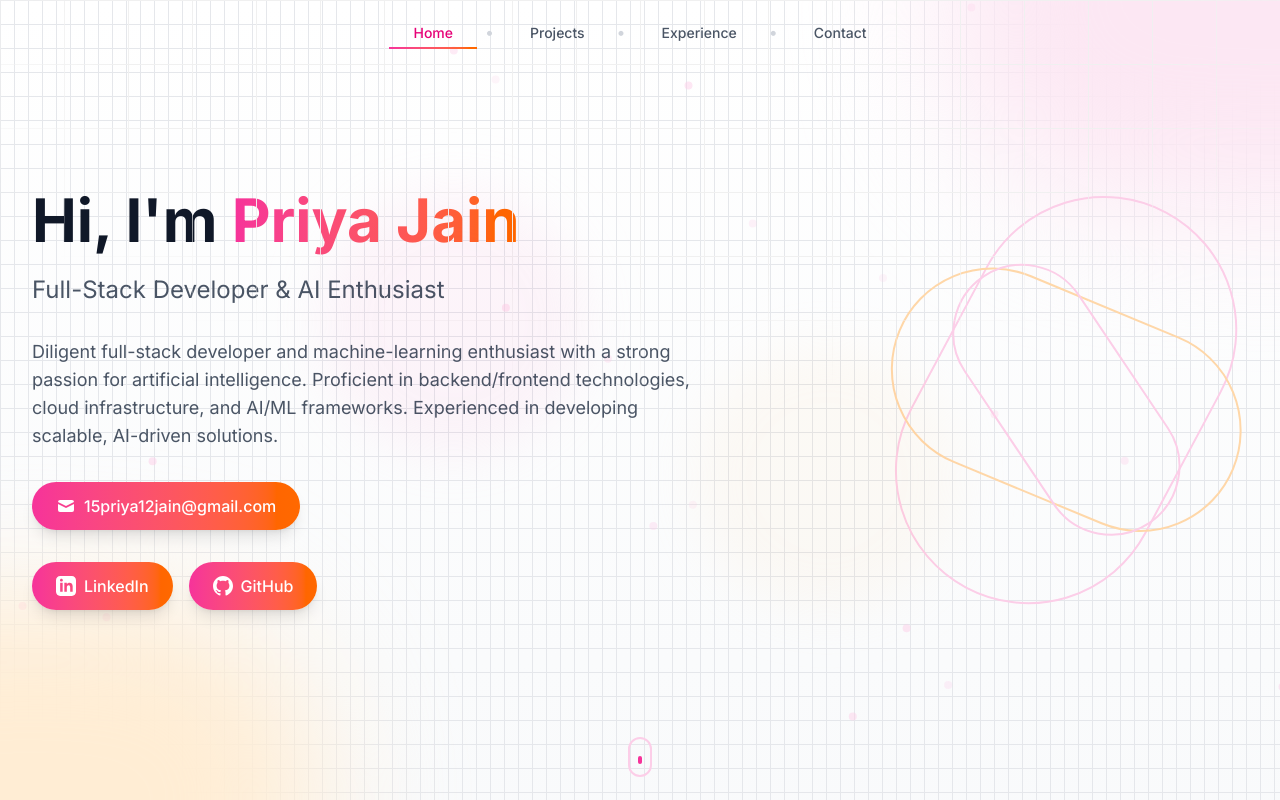
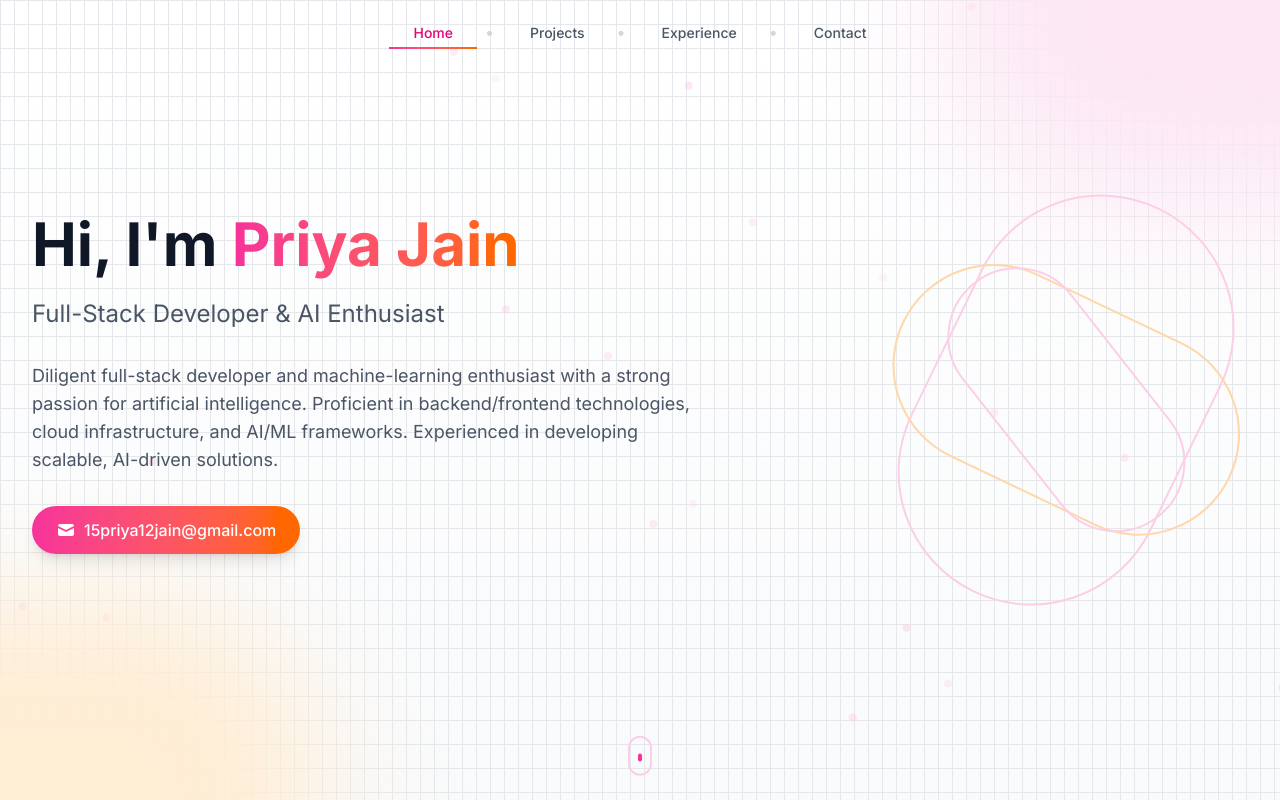
Before and after one commit to 15priya12/port, a Next.js app: page / in a window 1280 px wide. Shown: the top 800 px of the page. Built offline with nearby package versions, Linux system fonts and the light colour scheme.

Commit message:
trying again

```diff
--- a/src/components/Contact.tsx
+++ b/src/components/Contact.tsx
@@ -1,21 +1,24 @@
 'use client';
 
-import { useState } from 'react';
+import { useState, useEffect } from 'react';
 import { motion } from 'framer-motion';
 import emailjs from '@emailjs/browser';
 
 const Contact = () => {
-  const [formData, setFormData] = useState({
-    name: '',
-    email: '',
-    message: ''
-  });
   const [status, setStatus] = useState<'idle' | 'sending' | 'success' | 'error'>('idle');
+  const [positions, setPositions] = useState<Array<{ x: number; y: number }>>([]);
 
-  const handleSubmit = async (e: React.FormEvent) => {
+  useEffect(() => {
+    const newPositions = Array.from({ length: 15 }, () => ({
+      x: Math.random() * window.innerWidth,
+      y: Math.random() * window.innerHeight,
+    }));
+    setPositions(newPositions);
+  }, []);
+
+  const handleSubmit = async (e: React.FormEvent<HTMLFormElement>) => {
     e.preventDefault();
     setStatus('sending');
-
     try {
       const result = await emailjs.sendForm(
         process.env.NEXT_PUBLIC_EMAILJS_SERVICE_ID!,
@@ -25,7 +28,7 @@ const Contact = () => {
       );
       if (result.text === 'OK') {
         setStatus('success');
-        setFormData({ name: '', email: '', message: '' });
+        (e.target as HTMLFormElement).reset();
       } else {
         throw new Error('Failed to send email');
       }
@@ -36,45 +39,65 @@ const Contact = () => {
   };
 
   return (
-    <section id="contact" className="min-h-screen py-20 bg-gradient-to-b from-white to-gray-50">
-      {/* Background Elements */}
-      <div className="absolute inset-0 overflow-hidden pointer-events-none">
-        <div className="absolute inset-0 bg-[linear-gradient(to_right,#f0f0f0_1px,transparent_1px),linear-gradient(to_bottom,#f0f0f0_1px,transparent_1px)] bg-[size:4rem_4rem] [mask-image:radial-gradient(ellipse_60%_50%_at_50%_0%,#000_70%,transparent_100%)]" />
+    <section id="contact" className="relative min-h-screen overflow-hidden bg-gradient-to-b from-white to-gray-50">
+      {/* Animated Background Grid */}
+      <div className="absolute inset-0 bg-[linear-gradient(to_right,#e5e7eb_1px,transparent_1px),linear-gradient(to_bottom,#e5e7eb_1px,transparent_1px)] bg-[size:14px_24px]"></div>
+
+      {/* Floating Elements */}
+      <div className="absolute inset-0 overflow-hidden">
+        {positions.map((pos, i) => (
           <motion.div
-          className="absolute top-1/4 left-1/4 w-64 h-64 bg-pink-200 rounded-full mix-blend-multiply filter blur-xl opacity-20"
+            key={i}
+            className="absolute w-2 h-2 bg-pink-200 rounded-full"
+            initial={pos}
+            animate={{
+              y: [pos.y, pos.y - 20, pos.y],
+              opacity: [0.2, 0.5, 0.2],
+            }}
+            transition={{
+              duration: 2 + Math.random() * 2,
+              repeat: Infinity,
+              delay: Math.random() * 2,
+            }}
+          />
+        ))}
+      </div>
+
+      {/* Organic Shapes */}
+      <div className="absolute inset-0 overflow-hidden">
+        <motion.div
           animate={{
             scale: [1, 1.2, 1],
-            x: [0, 30, 0],
-            y: [0, -30, 0],
+            rotate: [0, 5, 0],
           }}
           transition={{
             duration: 8,
             repeat: Infinity,
-            repeatType: "reverse"
+            ease: "easeInOut",
           }}
+          className="absolute -top-1/4 -right-1/4 w-1/2 h-1/2 bg-pink-100 rounded-full blur-3xl"
         />
         <motion.div
-          className="absolute bottom-1/4 right-1/4 w-64 h-64 bg-orange-100 rounded-full mix-blend-multiply filter blur-xl opacity-20"
           animate={{
-            scale: [1, 1.2, 1],
-            x: [0, -30, 0],
-            y: [0, 30, 0],
+            scale: [1, 1.1, 1],
+            rotate: [0, -5, 0],
           }}
           transition={{
-            duration: 8,
+            duration: 6,
             repeat: Infinity,
-            repeatType: "reverse"
+            ease: "easeInOut",
           }}
+          className="absolute -bottom-1/4 -left-1/4 w-1/2 h-1/2 bg-orange-100 rounded-full blur-3xl"
         />
       </div>
 
-      <div className="max-w-7xl mx-auto px-4 sm:px-6 lg:px-8 relative">
-        <div className="text-center mb-16">
+      <div className="relative max-w-4xl mx-auto px-4 sm:px-6 lg:px-8 py-20">
+        <div className="text-center mb-10">
           <motion.h2
             initial={{ opacity: 0, y: 20 }}
             whileInView={{ opacity: 1, y: 0 }}
             viewport={{ once: true }}
-            className="text-4xl font-bold text-gray-900 mb-4"
+            className="text-4xl font-bold bg-gradient-to-r from-pink-500 to-orange-500 text-transparent bg-clip-text mb-4"
           >
             Let&apos;s Connect
           </motion.h2>
@@ -85,72 +108,48 @@ const Contact = () => {
             transition={{ delay: 0.2 }}
             className="text-lg text-gray-600 max-w-2xl mx-auto"
           >
-            I&apos;m always open to discussing new projects, creative ideas, or opportunities to be part of your vision.
+            I&apos;m always excited to collaborate on innovative projects and explore new opportunities. Let&apos;s create something amazing together!
           </motion.p>
         </div>
-
-        <div className="grid grid-cols-1 md:grid-cols-2 gap-12 items-start">
-          {/* Contact Information */}
+        <div className="grid grid-cols-1 md:grid-cols-2 gap-10 items-start">
+          {/* Social/Contact Card */}
           <motion.div
             initial={{ opacity: 0, x: -20 }}
             whileInView={{ opacity: 1, x: 0 }}
             viewport={{ once: true }}
             transition={{ delay: 0.3 }}
-            className="space-y-8"
+            className="bg-white/80 backdrop-blur-sm rounded-2xl p-8 shadow-lg flex flex-col items-center mb-8 md:mb-0 border border-gray-100"
           >
-            <div className="bg-white rounded-2xl p-8 shadow-lg hover:shadow-xl transition-shadow duration-300">
-              <h3 className="text-2xl font-semibold text-gray-900 mb-6">Get in Touch</h3>
-              <div className="space-y-6">
-                <div className="flex items-start space-x-4">
-                  <div className="flex-shrink-0 w-12 h-12 bg-pink-100 rounded-lg flex items-center justify-center">
-                    <span className="text-2xl">📧</span>
-                  </div>
-                  <div>
-                    <h4 className="text-lg font-medium text-gray-900">Email</h4>
-                    <a href="mailto:15priya12jain@gmail.com" className="text-pink-600 hover:text-pink-700 transition-colors">
-                      15priya12jain@gmail.com
-                    </a>
-                  </div>
-                </div>
-                <div className="flex items-start space-x-4">
-                  <div className="flex-shrink-0 w-12 h-12 bg-orange-100 rounded-lg flex items-center justify-center">
-                    <span className="text-2xl">📍</span>
-                  </div>
-                  <div>
-                    <h4 className="text-lg font-medium text-gray-900">Location</h4>
-                    <p className="text-gray-600">India</p>
-                  </div>
-                </div>
-                <div className="flex items-start space-x-4">
-                  <div className="flex-shrink-0 w-12 h-12 bg-blue-100 rounded-lg flex items-center justify-center">
-                    <span className="text-2xl">🔗</span>
-                  </div>
-                  <div>
-                    <h4 className="text-lg font-medium text-gray-900">Connect</h4>
-                    <div className="flex space-x-4 mt-2">
-                      <a
+            <h3 className="text-2xl font-semibold bg-gradient-to-r from-pink-500 to-orange-500 text-transparent bg-clip-text mb-6">Connect with me</h3>
+            <div className="flex flex-col gap-4 w-full">
+              <motion.a
                 href="https://linkedin.com/in/15priya-12jain"
                 target="_blank"
                 rel="noopener noreferrer"
-                        className="text-blue-600 hover:text-blue-700 transition-colors"
+                whileHover={{ scale: 1.02 }}
+                whileTap={{ scale: 0.98 }}
+                className="flex items-center gap-3 px-4 py-3 rounded-lg bg-gradient-to-r from-pink-500/10 to-orange-500/10 text-gray-800 font-medium hover:from-pink-500/20 hover:to-orange-500/20 transition-all duration-300 group"
               >
+                <svg className="h-5 w-5 text-pink-500 group-hover:text-pink-600 transition-colors" fill="currentColor" viewBox="0 0 24 24">
+                  <path d="M19 0h-14c-2.761 0-5 2.239-5 5v14c0 2.761 2.239 5 5 5h14c2.762 0 5-2.239 5-5v-14c0-2.761-2.238-5-5-5zm-11 19h-3v-11h3v11zm-1.5-12.268c-.966 0-1.75-.79-1.75-1.764s.784-1.764 1.75-1.764 1.75.79 1.75 1.764-.783 1.764-1.75 1.764zm13.5 12.268h-3v-5.604c0-3.368-4-3.113-4 0v5.604h-3v-11h3v1.765c1.396-2.586 7-2.777 7 2.476v6.759z"/>
+                </svg>
                 LinkedIn
-                      </a>
-                      <a
+              </motion.a>
+              <motion.a
                 href="https://github.com/15priya12"
                 target="_blank"
                 rel="noopener noreferrer"
-                        className="text-gray-800 hover:text-gray-900 transition-colors"
+                whileHover={{ scale: 1.02 }}
+                whileTap={{ scale: 0.98 }}
+                className="flex items-center gap-3 px-4 py-3 rounded-lg bg-gradient-to-r from-pink-500/10 to-orange-500/10 text-gray-800 font-medium hover:from-pink-500/20 hover:to-orange-500/20 transition-all duration-300 group"
               >
+                <svg className="h-5 w-5 text-pink-500 group-hover:text-pink-600 transition-colors" fill="currentColor" viewBox="0 0 24 24">
+                  <path d="M12 0c-6.626 0-12 5.373-12 12 0 5.302 3.438 9.8 8.207 11.387.599.111.793-.261.793-.577v-2.234c-3.338.726-4.033-1.416-4.033-1.416-.546-1.387-1.333-1.756-1.333-1.756-1.089-.745.083-.729.083-.729 1.205.084 1.839 1.237 1.839 1.237 1.07 1.834 2.807 1.304 3.492.997.107-.775.418-1.305.762-1.604-2.665-.305-5.467-1.334-5.467-5.931 0-1.311.469-2.381 1.236-3.221-.124-.303-.535-1.524.117-3.176 0 0 1.008-.322 3.301 1.23.957-.266 1.983-.399 3.003-.404 1.02.005 2.047.138 3.006.404 2.291-1.552 3.297-1.23 3.297-1.23.653 1.653.242 2.874.118 3.176.77.84 1.235 1.911 1.235 3.221 0 4.609-2.807 5.624-5.479 5.921.43.372.823 1.102.823 2.222v3.293c0 .319.192.694.801.576 4.765-1.589 8.199-6.086 8.199-11.386 0-6.627-5.373-12-12-12z"/>
+                </svg>
                 GitHub
-                      </a>
-                    </div>
-                  </div>
-                </div>
-              </div>
+              </motion.a>
             </div>
           </motion.div>
-
           {/* Contact Form */}
           <motion.div
             initial={{ opacity: 0, x: 20 }}
@@ -158,60 +157,29 @@ const Contact = () => {
             viewport={{ once: true }}
             transition={{ delay: 0.4 }}
           >
-            <form onSubmit={handleSubmit} className="bg-white rounded-2xl p-8 shadow-lg hover:shadow-xl transition-shadow duration-300">
-              <div className="space-y-6">
+            <form onSubmit={handleSubmit} className="bg-white/80 backdrop-blur-sm rounded-2xl p-8 shadow-lg hover:shadow-xl transition-shadow duration-300 space-y-6 border border-gray-100">
               <div>
-                  <label htmlFor="name" className="block text-sm font-medium text-gray-700 mb-2">
-                    Name
-                  </label>
-                  <input
-                    type="text"
-                    id="name"
-                    name="from_name"
-                    value={formData.name}
-                    onChange={(e) => setFormData({ ...formData, name: e.target.value })}
-                    className="w-full px-4 py-3 rounded-lg border border-gray-200 focus:ring-2 focus:ring-pink-500 focus:border-transparent transition-all duration-300"
-                    required
-                  />
+                <label htmlFor="from_name" className="block text-sm font-medium text-gray-700 mb-2">Your Name</label>
+                <input type="text" name="from_name" id="from_name" className="w-full px-4 py-3 rounded-lg border border-gray-200 focus:ring-2 focus:ring-pink-500 focus:border-transparent transition-all duration-300" required />
               </div>
               <div>
-                  <label htmlFor="email" className="block text-sm font-medium text-gray-700 mb-2">
-                    Email
-                  </label>
-                  <input
-                    type="email"
-                    id="email"
-                    name="from_email"
-                    value={formData.email}
-                    onChange={(e) => setFormData({ ...formData, email: e.target.value })}
-                    className="w-full px-4 py-3 rounded-lg border border-gray-200 focus:ring-2 focus:ring-pink-500 focus:border-transparent transition-all duration-300"
-                    required
-                  />
+                <label htmlFor="from_email" className="block text-sm font-medium text-gray-700 mb-2">Your Email</label>
+                <input type="email" name="from_email" id="from_email" className="w-full px-4 py-3 rounded-lg border border-gray-200 focus:ring-2 focus:ring-pink-500 focus:border-transparent transition-all duration-300" required />
               </div>
               <div>
-                  <label htmlFor="message" className="block text-sm font-medium text-gray-700 mb-2">
-                    Message
-                  </label>
-                  <textarea
-                    id="message"
-                    name="message"
-                    value={formData.message}
-                    onChange={(e) => setFormData({ ...formData, message: e.target.value })}
-                    rows={4}
-                    className="w-full px-4 py-3 rounded-lg border border-gray-200 focus:ring-2 focus:ring-pink-500 focus:border-transparent transition-all duration-300"
-                    required
-                  />
+                <label htmlFor="message" className="block text-sm font-medium text-gray-700 mb-2">Message</label>
+                <textarea name="message" id="message" rows={4} className="w-full px-4 py-3 rounded-lg border border-gray-200 focus:ring-2 focus:ring-pink-500 focus:border-transparent transition-all duration-300" required />
               </div>
               <motion.button
                 type="submit"
                 disabled={status === 'sending'}
-                  className={`w-full py-3 px-6 rounded-lg font-medium transition-all duration-300 transform ${
+                whileHover={status !== 'sending' ? { scale: 1.02 } : {}}
+                whileTap={status !== 'sending' ? { scale: 0.98 } : {}}
+                className={`w-full py-3 px-6 rounded-lg font-medium transition-all duration-300 ${
                   status === 'sending'
                     ? 'bg-gray-400 cursor-not-allowed'
-                      : 'bg-gradient-to-r from-pink-500 to-orange-500 text-white hover:from-pink-600 hover:to-orange-600 hover:scale-[1.02] active:scale-[0.98]'
+                    : 'bg-gradient-to-r from-pink-500 to-orange-500 text-white hover:from-pink-600 hover:to-orange-600'
                 }`}
-                  whileHover={status !== 'sending' ? { scale: 1.02 } : {}}
-                  whileTap={status !== 'sending' ? { scale: 0.98 } : {}}
               >
                 {status === 'sending' ? 'Sending...' :
                   status === 'success' ? 'Message Sent!' :
@@ -224,7 +192,6 @@ const Contact = () => {
               {status === 'error' && (
                 <p className="text-red-600 text-center mt-2">Sorry, there was an error sending your message. Please try again.</p>
               )}
-              </div>
             </form>
           </motion.div>
         </div>
--- a/src/components/Hero.tsx
+++ b/src/components/Hero.tsx
@@ -103,34 +103,6 @@ const Hero = () => {
                 15priya12jain@gmail.com
               </motion.a>
             </div>
-            <div className="flex flex-wrap gap-4 justify-center lg:justify-start">
-              <motion.a
-                href="https://linkedin.com/in/15priya-12jain"
-                target="_blank"
-                rel="noopener noreferrer"
-                whileHover={{ scale: 1.05 }}
-                whileTap={{ scale: 0.95 }}
-                className="flex items-center gap-2 px-6 py-3 bg-gradient-to-r from-pink-500 to-orange-500 text-white rounded-full font-medium shadow-lg hover:shadow-xl transition-all duration-300"
-              >
-                <svg className="h-5 w-5" fill="currentColor" viewBox="0 0 24 24">
-                  <path d="M19 0h-14c-2.761 0-5 2.239-5 5v14c0 2.761 2.239 5 5 5h14c2.762 0 5-2.239 5-5v-14c0-2.761-2.238-5-5-5zm-11 19h-3v-11h3v11zm-1.5-12.268c-.966 0-1.75-.79-1.75-1.764s.784-1.764 1.75-1.764 1.75.79 1.75 1.764-.783 1.764-1.75 1.764zm13.5 12.268h-3v-5.604c0-3.368-4-3.113-4 0v5.604h-3v-11h3v1.765c1.396-2.586 7-2.777 7 2.476v6.759z"/>
-                </svg>
-                LinkedIn
-              </motion.a>
-              <motion.a
-                href="https://github.com/15priya12"
-                target="_blank"
-                rel="noopener noreferrer"
-                whileHover={{ scale: 1.05 }}
-                whileTap={{ scale: 0.95 }}
-                className="flex items-center gap-2 px-6 py-3 bg-gradient-to-r from-pink-500 to-orange-500 text-white rounded-full font-medium shadow-lg hover:shadow-xl transition-all duration-300"
-              >
-                <svg className="h-5 w-5" fill="currentColor" viewBox="0 0 24 24">
-                  <path d="M12 0c-6.626 0-12 5.373-12 12 0 5.302 3.438 9.8 8.207 11.387.599.111.793-.261.793-.577v-2.234c-3.338.726-4.033-1.416-4.033-1.416-.546-1.387-1.333-1.756-1.333-1.756-1.089-.745.083-.729.083-.729 1.205.084 1.839 1.237 1.839 1.237 1.07 1.834 2.807 1.304 3.492.997.107-.775.418-1.305.762-1.604-2.665-.305-5.467-1.334-5.467-5.931 0-1.311.469-2.381 1.236-3.221-.124-.303-.535-1.524.117-3.176 0 0 1.008-.322 3.301 1.23.957-.266 1.983-.399 3.003-.404 1.02.005 2.047.138 3.006.404 2.291-1.552 3.297-1.23 3.297-1.23.653 1.653.242 2.874.118 3.176.77.84 1.235 1.911 1.235 3.221 0 4.609-2.807 5.624-5.479 5.921.43.372.823 1.102.823 2.222v3.293c0 .319.192.694.801.576 4.765-1.589 8.199-6.086 8.199-11.386 0-6.627-5.373-12-12-12z"/>
-                </svg>
-                GitHub
-              </motion.a>
-            </div>
           </motion.div>
 
           {/* Decorative Elements */}
```
Lines whose indentation alone changed are shown as unchanged.
